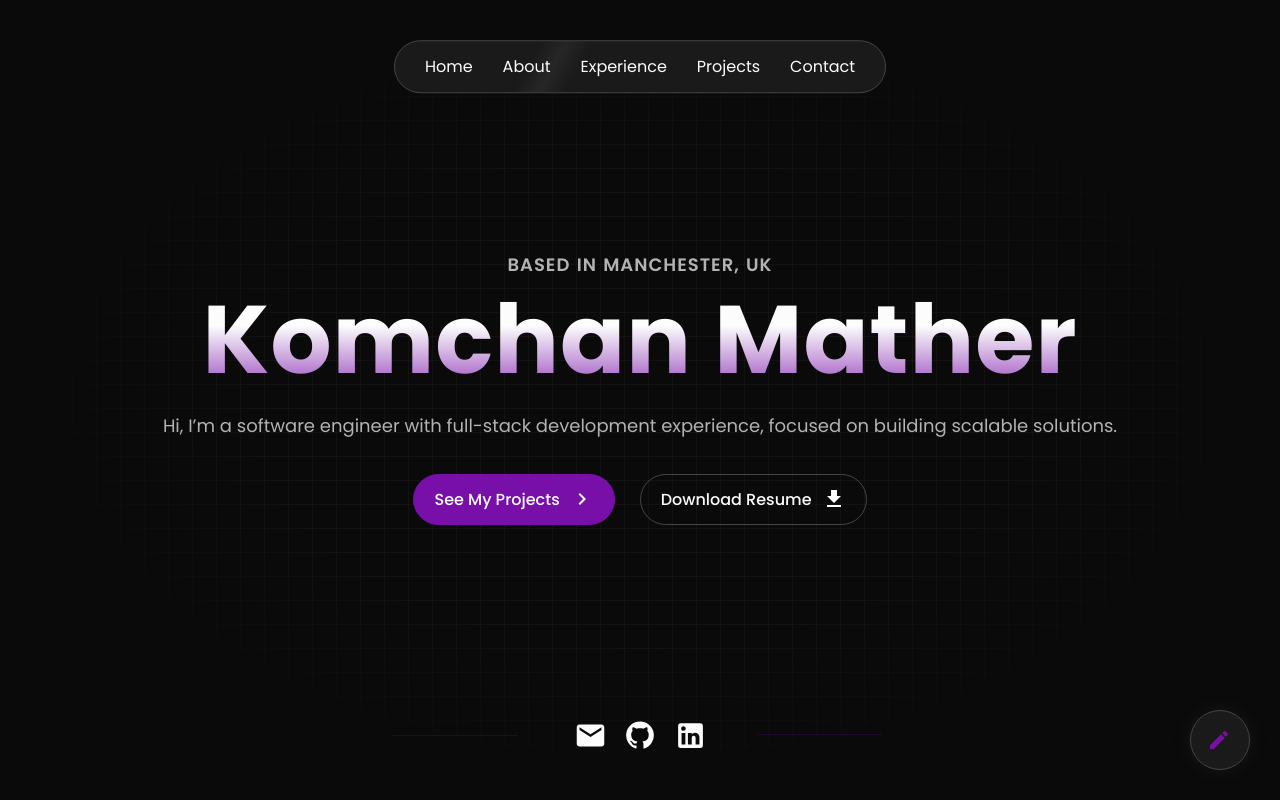
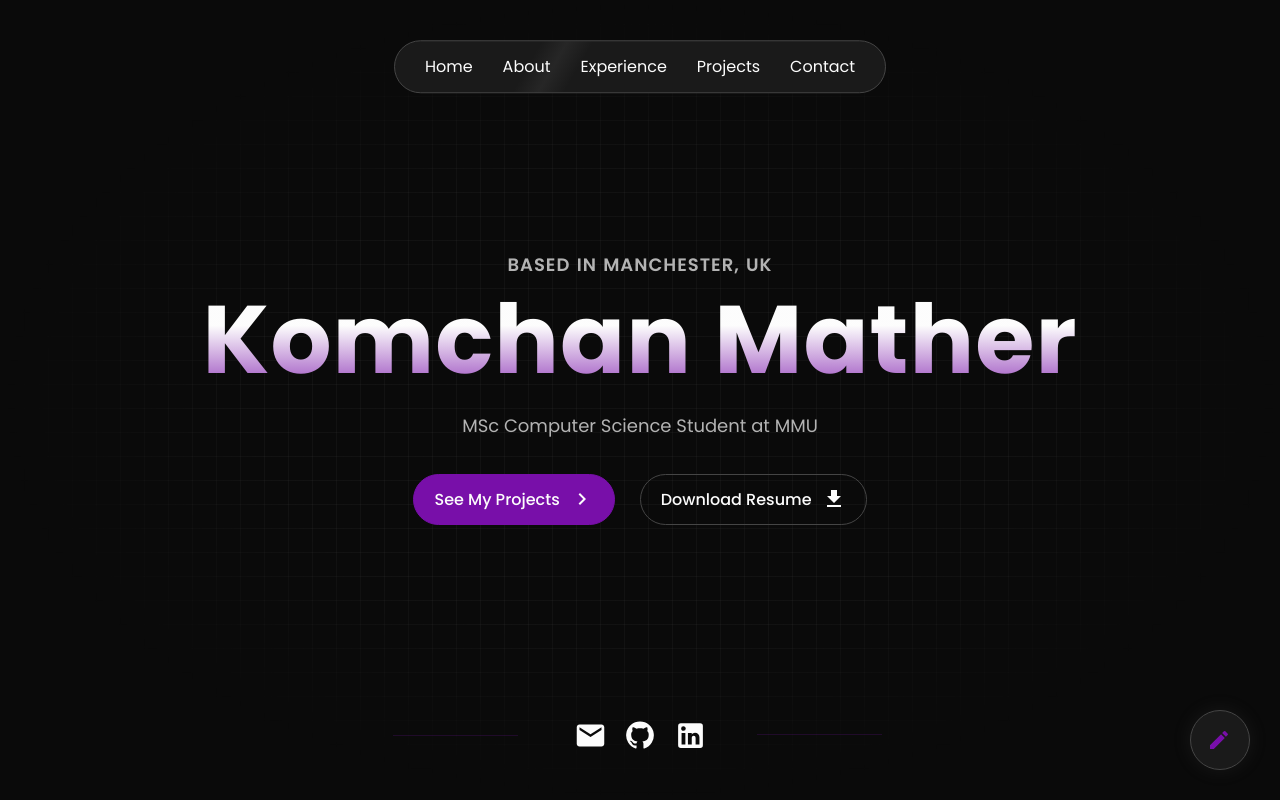
Before and after one commit to itskom/Portfolio, a React (Vite) app: page / in a window 1280 px wide. Shown: the top 800 px of the page. Built offline with nearby package versions, Linux system fonts and the light colour scheme.

Commit message:
Updated info

```diff
--- a/src/components/Contact/Contact.jsx
+++ b/src/components/Contact/Contact.jsx
@@ -68,7 +68,7 @@ const Contact = () => {
             <h2>
               <WavingHandIcon className="hello-icon" /> Hi There,
             </h2>
-            <h2>Let's code your vision together.</h2>
+            <h2>Feel free to reach out.</h2>
           </div>
           <div className="left-email">
             <EmailIcon sx={{ fontSize: "2.5em" }} className="email-icon" />
@@ -174,7 +174,7 @@ const Contact = () => {
         </motion.div>
       )}
       <span className="copyright">
-        <i>&#169; 2024 | All rights reserved. Made by Komchan Mather</i>
+        <i>&#169; 2025 | All rights reserved. Made by Komchan Mather</i>
       </span>
     </div>
   );
--- a/src/components/Home/Home.jsx
+++ b/src/components/Home/Home.jsx
@@ -39,9 +39,7 @@ const Home = () => {
             ))}
           </div>
           <div className="sub-title">
-            <p>
-            Hi, I’m a software engineer with full-stack development experience, focused on building scalable solutions.
-            </p>
+            <p>MSc Computer Science Student at MMU</p>
           </div>
         </div>
         <div className="home-content-buttons">
```
